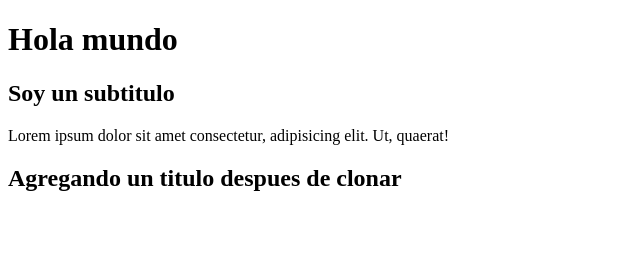
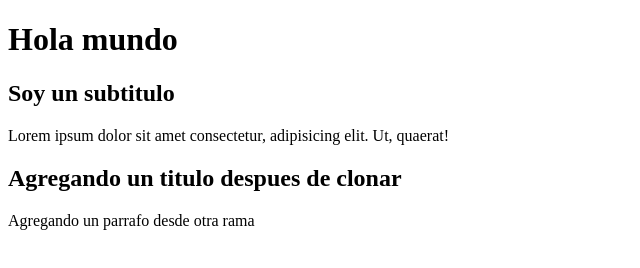
Before and after one commit to tomasontibero/Prueba-1-git, a plain HTML site: page index.html in a window 1280 px wide. Shown: the whole page, without its empty margins (0-640 px from the left). Drawn offline with Linux system fonts and the light colour scheme.

```diff
--- a/index.html
+++ b/index.html
@@ -11,5 +11,6 @@
     <p>Lorem ipsum dolor sit amet consectetur, adipisicing elit. Ut, quaerat!</p>
 
     <h2>Agregando un titulo despues de clonar</h2>
+    <p>Agregando un parrafo desde otra rama</p>
 </body>
 </html>
```
